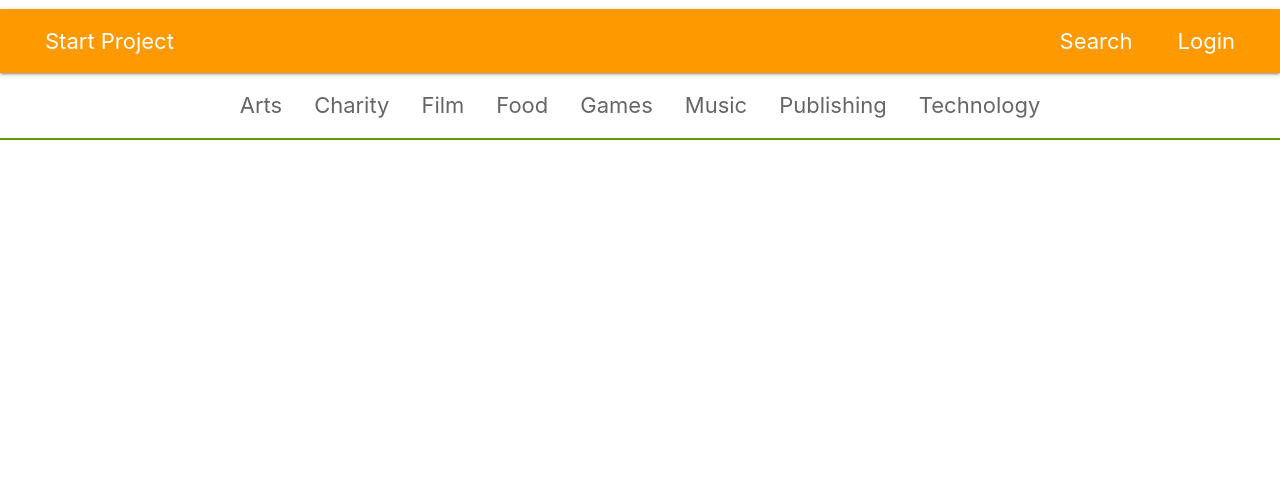
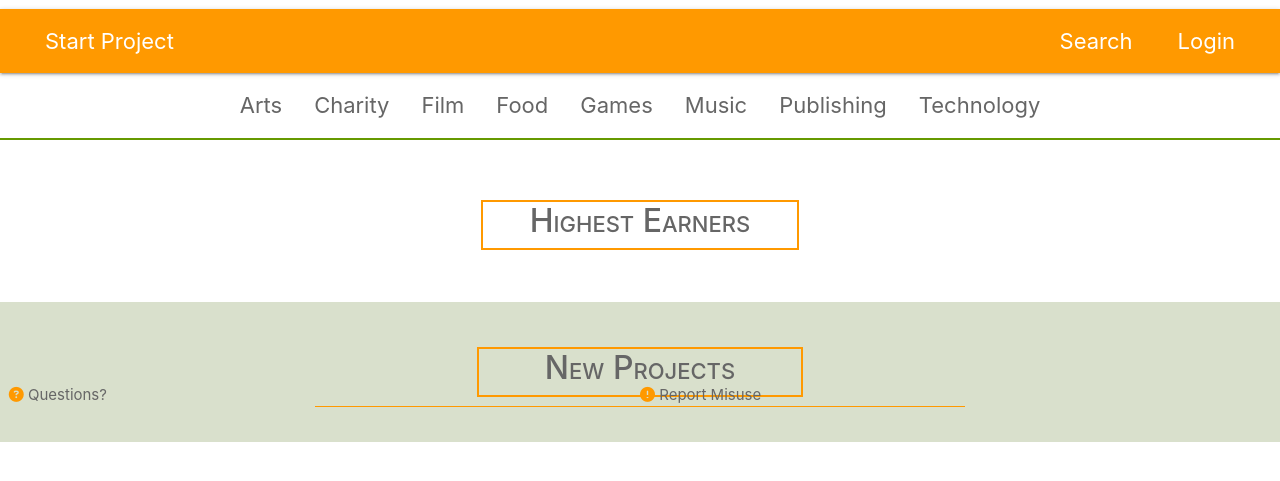
Before and after one commit to rory81/growing_funds, a Django app: page /projects/ in a window 1280 px wide. Shown: the part 205-686 px from the top of the page. Run offline with Django 3.2, Linux system fonts and the light colour scheme; data that the repository does not hold is empty; some libraries are stand-ins or nearby versions.

Commit message:
finish home project page, added if loops when num_days <=0, solved bug num_days not declining, solved layout issues

```diff
--- a/growing_funds/settings.py
+++ b/growing_funds/settings.py
@@ -12,6 +12,9 @@ https://docs.djangoproject.com/en/1.11/ref/settings/
 
 import os
 
+if os.path.exists('env.py'):
+    import env
+
 # Build paths inside the project like this: os.path.join(BASE_DIR, ...)
 BASE_DIR = os.path.dirname(os.path.dirname(os.path.abspath(__file__)))
 
@@ -20,7 +23,7 @@ BASE_DIR = os.path.dirname(os.path.dirname(os.path.abspath(__file__)))
 # See https://docs.djangoproject.com/en/1.11/howto/deployment/checklist/
 
 # SECURITY WARNING: keep the secret key used in production secret!
-SECRET_KEY = '!n7^%2vs##1$wdtl(!kj@97c+=6_&d)7t29nz66t84(fg3m5k2'
+SECRET_KEY = os.environ.get('SECRET_KEY')
 
 # SECURITY WARNING: don't run with debug turned on in production!
 DEBUG = True
--- a/projects/models.py
+++ b/projects/models.py
@@ -18,9 +18,9 @@ class Project(models.Model):
     """
     Content Project
     """
-    title = models.CharField(max_length=200)
-    image = models.ImageField(upload_to="img", blank=False, null=False, default="{% static 'img/main_logo_small.jpg' %}")
-    category = models.CharField(max_length=9, choices=CATEGORIES)
+    title = models.CharField(max_length=90)
+    image = models.ImageField(upload_to="img", blank=False, null=False)
+    category = models.CharField(max_length=10, choices=CATEGORIES)
     description = models.TextField(max_length=5000)
     backers_story = models.TextField(max_length=5000)
     created_date = models.DateField(default=datetime.now)
--- a/projects/templates/projects.html
+++ b/projects/templates/projects.html
@@ -1,46 +1,70 @@
 {% extends 'base.html' %}
 {% block content %}
-{% for project in projects|dictsortreversed:"percentage" %}
+<div class="col">
+    <div class="row no-gutters justify-content-center align-items-center ">
+        <div class="col-3 text-center new_projects_title mt-3 mb-2">
+            <h2>Highest Earners</h2>
+        </div>
+    </div>
+</div>
+{% for project in projects|dictsortreversed:"percentage"|slice:"0:5" %}
+{% if project.num_days > 0 %}
 <div class="row no-gutters">
     <div class="col-4  mx-auto mt-5">
-        <div class="progress progress-section">
-            <div class="progress-bar progress-bar-striped" role="progressbar" style="width:{{project.percentage}}%">
-                {{ project.percentage }} %
+        <div>
+            <div class="progress progress-section">
+                <div class="progress-bar progress-bar-striped" role="progressbar" style="width:{{project.percentage}}%">
+                    {{ project.percentage }} %
+                </div>
             </div>
+        <p class="progressbar-text">raised ${{ project.raised }} from goal ${{ project.goal }}</p>
         </div>
-        <p class="progressbar-text">raised ${{ project.raised }} from goal ${{ project.goal }}</p>
+
     </div>
-    <div class="col-6 mt-5 mr-3">
+    <div class="col-6 mt-5 mr-5">
         <h3 class="maintext">{{ project.title}}</h3>
         <p class="subtext">{{ project.category }}</p>
-        <p>{{ project.description |truncatewords:30 }}</p>
+        <p class="d-none d-sm-none d-lg-block">{{ project.description |truncatewords:30 }}</p>
         <p class="subtext">{{ project.num_days }} days left</p>
     </div>
 </div>
+{% endif %}
 {% endfor %}
-{% for project in projects|dictsortreversed:"created_date" %}
-<div class="row no-gutters new_projects mt-5 mb-5">
-    <div class="col"
-        <div class="row no-gutters">
-            <div class="offset-4 col-3 text-center new_projects_title mt-5 mb-5">
+<div class="row no-gutters mt-5 mb-0">
+    <div class="col">
+        <div class="row no-gutters justify-content-center align-items-center new_projects">
+            <div class="col-3 text-center new_projects_title mt-5 mb-5">
                 <h2>New Projects</h2>
             </div>
         </div>
-        <div class="row no-gutters">
-            <div class="offset-1 col-6 mt-4">
+    {% for project in projects|dictsortreversed:"created_date"|slice:"0:5" %}
+    {% if project.num_days > 0 %}
+        <div class="row no-gutters new_projects">
+            <div class="offset-1 col-6 mt-5">
                 <h3 class="maintext">{{ project.title}}</h3>
                 <p class="subtext">{{ project.category }}</p>
                 <p>{{ project.description |truncatewords:60}}</p>
-                <p class="subtext">{{ project.num_days }} days left</p>
+                <p class="subtext mb-5">goal: ${{project.goal}} &nbsp&nbsp&nbsp&nbsp  ends in: {{ project.num_days }} days</p>
             </div>
-                <div class="offset-1 col-4 image-box mt-5 mb-2">
-                    <img class="new_project_image" src="{{MEDIA_URL}}{{ project.image }}">
+                <div class="offset-1 col-4 image-box mb-5 ">
+                    <img class="new_project_image mt-5" src="{{MEDIA_URL}}{{ project.image }}">
                 </div>
             </div>
         </div>
     </div>
 </div>
+{% endif %}
 {% endfor%}
-
+<footer class="footer mt-5">
+    <div class="row no-gutters offset-3 footer_row">
+        <div class="col-6">
+            <p class="footer_detail"><i class="fas fa-question-circle"></i>   Questions?</p>
+        </div>
+        <div class="col-6">
+            <p class="footer_detail"><i class="fas fa-exclamation-circle"></i>   Report Misuse</p>
+        </div>
+    </div>
+    <hr class="orange col-6"></hr>
+</footer>
 
 {% endblock %}
--- a/projects/views.py
+++ b/projects/views.py
@@ -1,19 +1,20 @@
 from django.shortcuts import render, get_object_or_404, redirect
 from django.utils import timezone
-import datetime
+from datetime import datetime
 from .models import Project
 from .forms import StartProjectForm
-
+from django import template
 
 def get_projects(request):
     """
     Create a view that will return a list op Projects that were created prior to 'now'
     and render them to the 'projects.html' template
-    projects = Project.objects.filter(created_date__lte=timezone.now()).order_by('-created_date')
+    projects = Project.objects.filter(created_date__lte=timezone.now()).order_by('-created_date')[:5]
     """
     projects = Project.objects.filter(created_date__lte=timezone.now()).order_by('-created_date')
     for project in projects:
         project.percentage= round(((project.raised/project.goal)*100),1)
+        project.num_days = (project.end_date - datetime.now().date()).days
 
     return render(request, 'projects.html', {'projects':projects})
 
@@ -25,9 +26,11 @@ def project_detail(request, pk):
     """
     project = get_object_or_404(Project, pk=pk)
     project.views += 1
-    project.num_days = (abs(project.created_date - project.end_date)).days
+    project.num_days = (abs(datetime.now().date() - project.end_date)).days
     project.save()
     return render(request, 'projectdetail.html', {'project': project})
+
+
 
 def create_or_edit_project(request, pk=None):
     """
--- a/static/css/custom.css
+++ b/static/css/custom.css
@@ -122,6 +122,12 @@ input:focus{
     font-size: 18px;
 }
 
+.expired{
+    font-size: 20px;
+    font-style: italic bold;
+    color: #FF9900;
+}
+
 .maintext {
     font-weight: bold;
     font-size: 20px;
@@ -184,6 +190,7 @@ hr.orange{
 
 .new_projects{
     background-color: rgba(66, 99, 00, 0.20);
+    margin-bottom: 0;
 }
 
 .new_projects_title{
@@ -191,8 +198,13 @@ hr.orange{
     font-variant: small-caps;
 }
 
+.new_projects_title h2{
+    font-size: 32px;
+}
+
 .image_box{
     width: 50px;
+    height: 50px;
 }
 
 .new_project_image{
--- a/templates/base.html
+++ b/templates/base.html
@@ -21,7 +21,9 @@
 	<div class="row no-gutters">
 		<div class="col-3 col-lg-1 picture-logo">
 		<!--The picture as logo with redirect to home-->
-				<img src="{% static 'img/main_logo_small.jpg' %}" alt="logo growing funds">
+			<a href="{% url 'get_projects' %}">
+			<img src="{% static 'img/main_logo_small.jpg' %}" alt="logo growing funds">
+			</a>
 		</div>
 		<div class= "col-9 col-lg-11 logo_title">Growing Funds</div>
 	</div>
```
Also changed, not shown: projects/templates/projectdetail.html (+13 -7 lines), media/img/fraude_icon.png (added), media/img/fraude_icon_s2nSn73.png (added), media/img/magic_puzzles.png (added), media/img/memento_mori.jpg (added), media/img/veggies.png (added), media/img/you_can_do_it.jpg (added), projects/migrations/0017_auto_20200508_1927.py (added), projects/migrations/0018_auto_20200508_1953.py (added), projects/migrations/0019_auto_20200508_1955.py (added), projects/migrations/0020_auto_20200510_2326.py (added).
